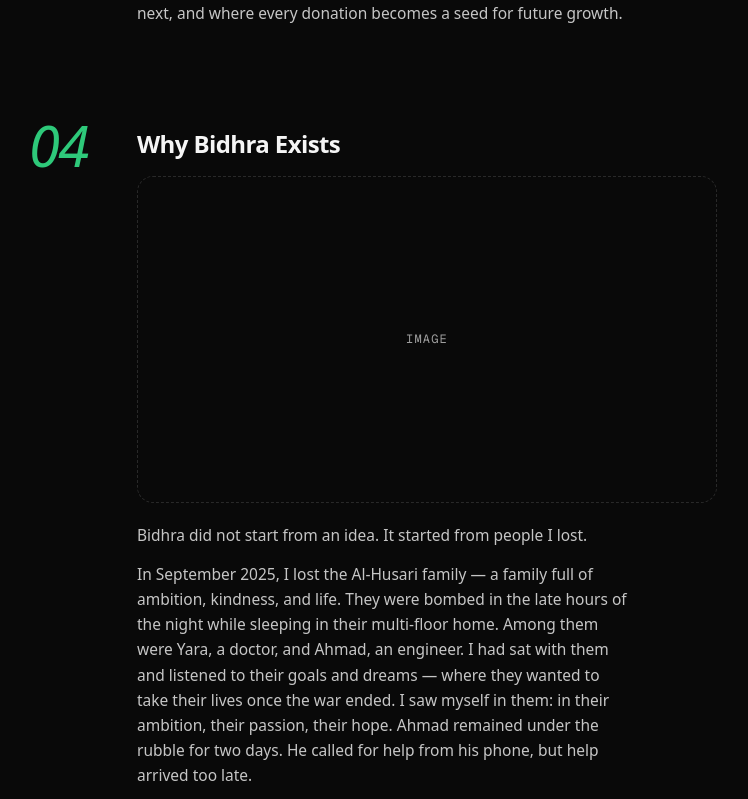
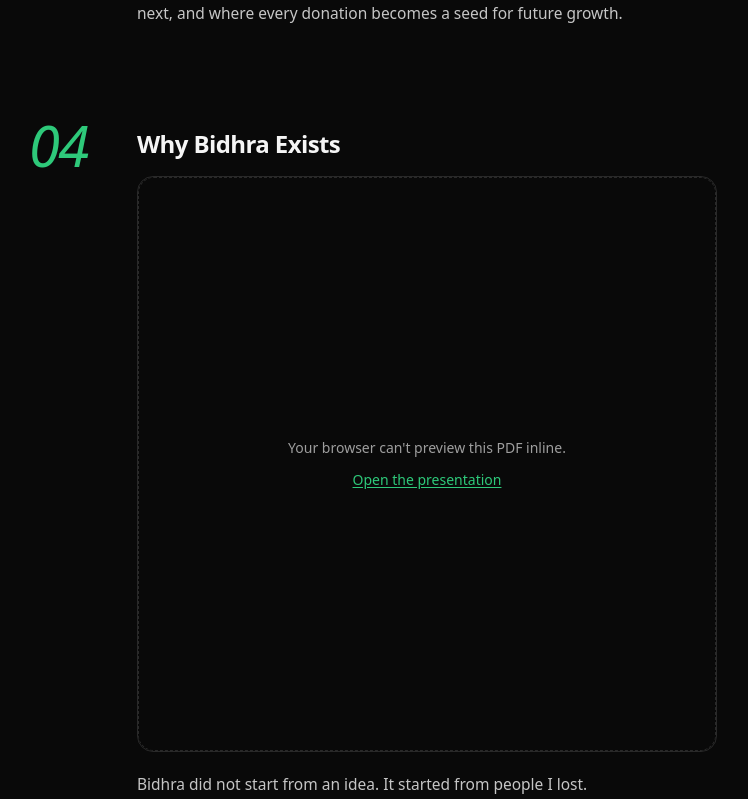
Before and after one commit to desingerpain-22/bidhra, a Next.js app: page /en/about in a window 1280 px wide. Shown: the part 1461-2260 px from the top of the page, without its empty margins (395-1143 px from the left). Built offline with nearby package versions, Linux system fonts and the light colour scheme.

Commit message:
Embed the presentation PDF inline in the Why Bidhra Exists section
Replaces the image placeholder with a scrollable embedded PDF viewer
(native browser PDF plugin via <object>), with a fallback link for
browsers that can't render it inline.

```diff
--- a/src/app/[locale]/about/page.tsx
+++ b/src/app/[locale]/about/page.tsx
@@ -51,7 +51,27 @@
               <h2 className="mb-4 text-xl font-semibold tracking-tight text-foreground sm:text-2xl">
                 {chapter.heading}
               </h2>
-              {chapter.imageSrc ? (
+              {chapter.pdfSrc ? (
+                <object
+                  data={chapter.pdfSrc}
+                  type="application/pdf"
+                  className="mb-5 h-[36rem] w-full rounded-xl border border-border"
+                >
+                  <div className="flex h-full w-full flex-col items-center justify-center gap-3 rounded-xl border border-dashed border-border p-6 text-center">
+                    <p className="text-sm text-muted-foreground">
+                      Your browser can&apos;t preview this PDF inline.
+                    </p>
+                    <a
+                      href={chapter.pdfSrc}
+                      target="_blank"
+                      rel="noreferrer"
+                      className="text-sm font-medium text-accent underline underline-offset-2"
+                    >
+                      Open the presentation
+                    </a>
+                  </div>
+                </object>
+              ) : chapter.imageSrc ? (
                 <div className="relative mb-5 aspect-square w-full max-w-sm overflow-hidden rounded-xl">
                   <Image
                     src={chapter.imageSrc}
--- a/src/lib/about-content.ts
+++ b/src/lib/about-content.ts
@@ -8,6 +8,7 @@
   image?: boolean;
   imageSrc?: string;
   imageAlt?: string;
+  pdfSrc?: string;
   quote?: { body: string; attribution: string };
 };
 
@@ -50,7 +51,7 @@
     numeral: "04",
     navLabel: "Why Bidhra Exists",
     heading: "Why Bidhra Exists",
-    image: true,
+    pdfSrc: "/about/bidhra-presentation.pdf",
     paragraphs: [
       "Bidhra did not start from an idea. It started from people I lost.",
       "In September 2025, I lost the Al-Husari family — a family full of ambition, kindness, and life. They were bombed in the late hours of the night while sleeping in their multi-floor home. Among them were Yara, a doctor, and Ahmad, an engineer. I had sat with them and listened to their goals and dreams — where they wanted to take their lives once the war ended. I saw myself in them: in their ambition, their passion, their hope. Ahmad remained under the rubble for two days. He called for help from his phone, but help arrived too late.",
```
Also changed, not shown: 1 other file (tests, documents, lock files or other folders).
